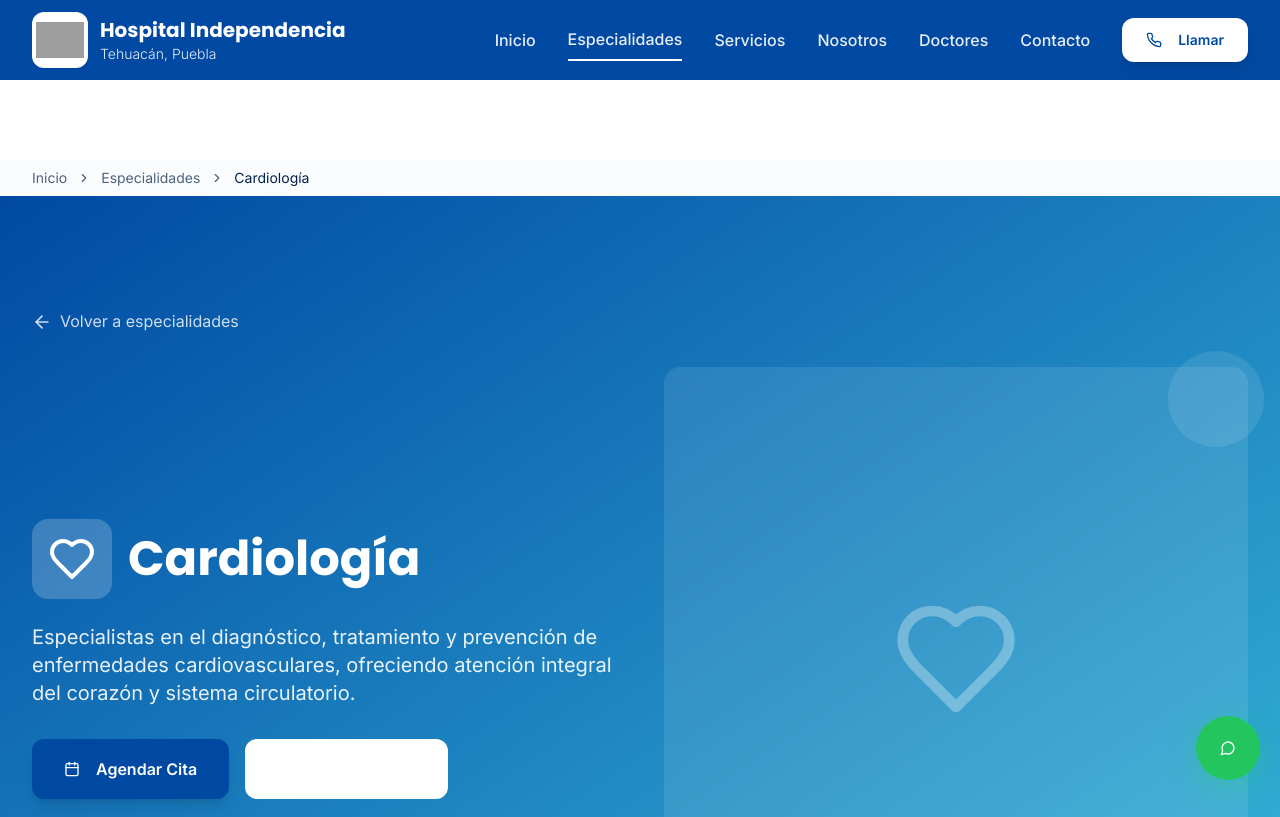
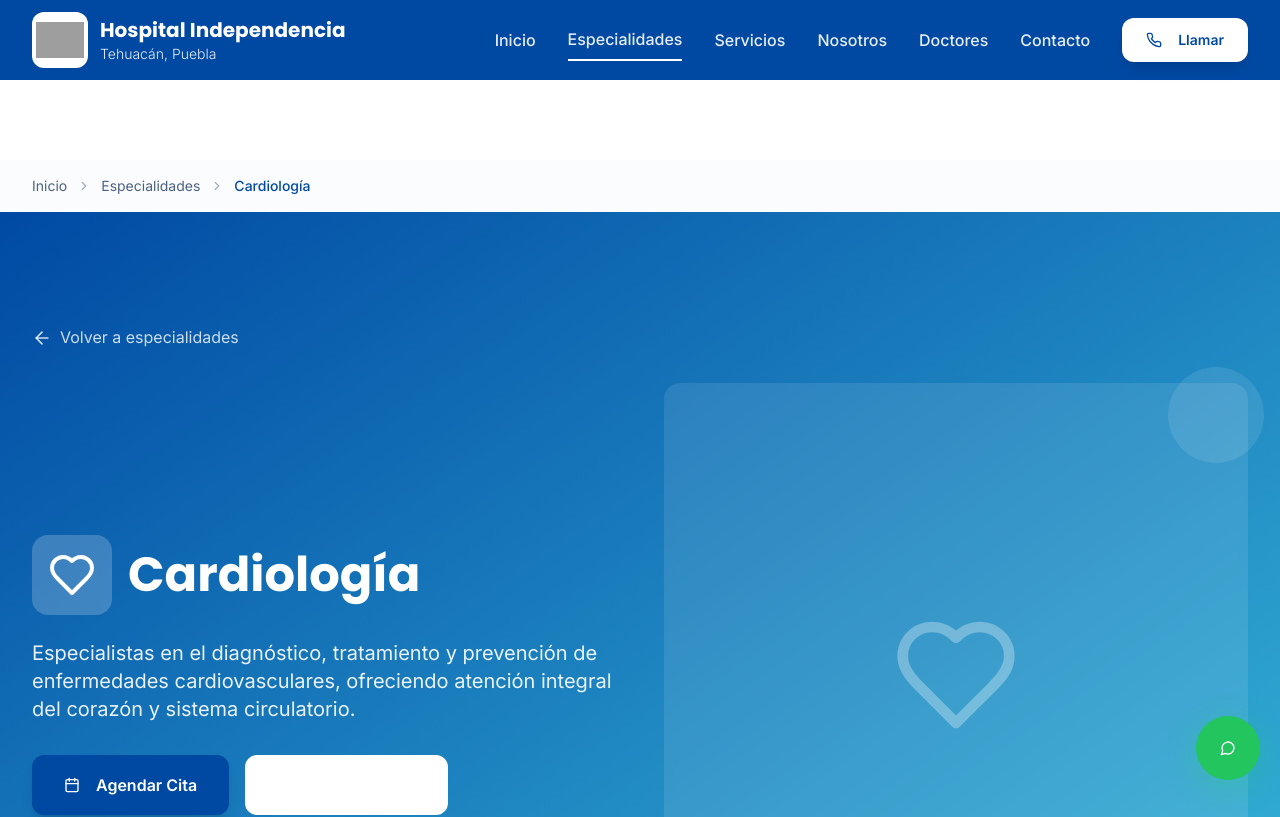
Before and after one commit to chrisleurs/independencia-web-canvas, a React (Vite) app: page /especialidades/cardiologia in a window 1280 px wide. Shown: the top 817 px of the page. Built offline with nearby package versions, Linux system fonts and the light colour scheme; grey boxes are pictures that could not be loaded.

Commit message:
Fix: Improve alignment across the website
The user reported alignment issues. This commit aims to address these issues across the entire website.

```diff
--- a/src/components/sections/EspecialidadDetalle.tsx
+++ b/src/components/sections/EspecialidadDetalle.tsx
@@ -31,24 +31,30 @@ const EspecialidadDetalle = ({ especialidad }: EspecialidadDetalleProps) => {
 
   return (
     <div className="min-h-screen bg-white">
-      {/* Breadcrumb */}
-      <section className="bg-hospital-light py-2">
+      {/* Breadcrumb - Fixed alignment */}
+      <section className="bg-hospital-light py-4">
         <div className="container-custom">
           <Breadcrumb>
-            <BreadcrumbList>
+            <BreadcrumbList className="flex items-center gap-2 text-sm">
               <BreadcrumbItem>
                 <BreadcrumbLink asChild>
-                  <Link to="/">Inicio</Link>
+                  <Link to="/" className="text-hospital-gray hover:text-hospital-primary transition-colors">
+                    Inicio
+                  </Link>
                 </BreadcrumbLink>
               </BreadcrumbItem>
-              <BreadcrumbSeparator />
+              <BreadcrumbSeparator className="text-hospital-gray/50" />
               <BreadcrumbItem>
                 <BreadcrumbLink asChild>
-                  <Link to="/especialidades">Especialidades</Link>
+                  <Link to="/especialidades" className="text-hospital-gray hover:text-hospital-primary transition-colors">
+                    Especialidades
+                  </Link>
                 </BreadcrumbLink>
               </BreadcrumbItem>
-              <BreadcrumbSeparator />
-              <BreadcrumbPage>{especialidad.titulo}</BreadcrumbPage>
+              <BreadcrumbSeparator className="text-hospital-gray/50" />
+              <BreadcrumbPage className="text-hospital-primary font-medium">
+                {especialidad.titulo}
+              </BreadcrumbPage>
             </BreadcrumbList>
           </Breadcrumb>
         </div>
--- a/src/index.css
+++ b/src/index.css
@@ -161,6 +161,14 @@
     color: hsl(var(--hospital-title-light));
   }
 
+  .text-hospital-gray {
+    color: hsl(var(--hospital-gray));
+  }
+
+  .bg-hospital-light {
+    background-color: hsl(var(--hospital-light));
+  }
+
   /* New professional blue utilities */
   .bg-hospital-blue-light {
     background-color: hsl(var(--hospital-blue-light));
@@ -253,6 +261,25 @@
   animation: float 4s ease-in-out infinite;
 }
 
+/* Breadcrumb specific alignment fixes */
+.breadcrumb-container {
+  @apply flex items-center justify-start;
+}
+
+.breadcrumb-list {
+  @apply flex items-center gap-2 flex-wrap;
+  line-height: 1.5;
+}
+
+.breadcrumb-item {
+  @apply flex items-center;
+}
+
+.breadcrumb-separator {
+  @apply flex items-center justify-center;
+  margin: 0 0.25rem;
+}
+
 /* Touch-friendly improvements for mobile */
 @media (max-width: 768px) {
   .card-hover:hover {
```
